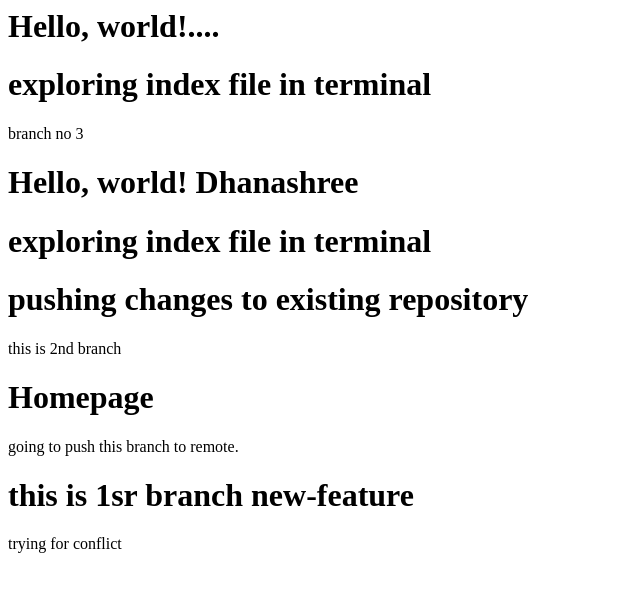
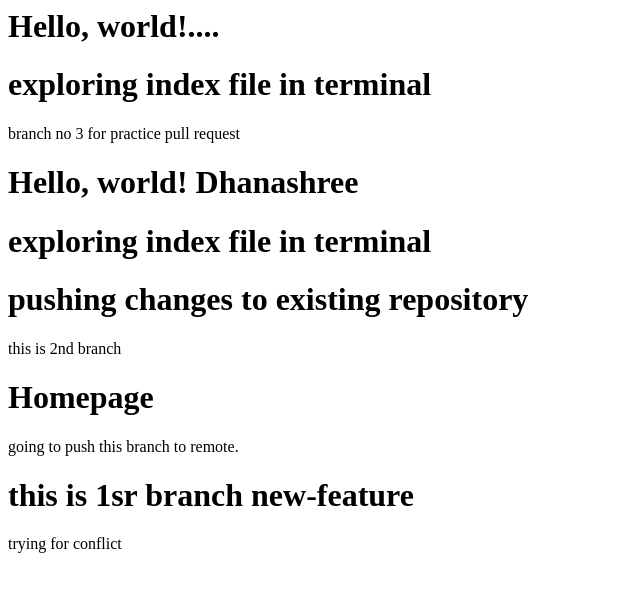
Before and after one commit to DhanashreeKharade451/mod1, a plain HTML site: page index.html in a window 1280 px wide. Shown: the whole page, without its empty margins (0-640 px from the left). Drawn offline with Linux system fonts and the light colour scheme.

Commit message:
pull request

```diff
--- a/index.html
+++ b/index.html
@@ -11,7 +11,7 @@
 
     </header>
 
-    <p>branch no 3</p>
+    <p>branch no 3 for practice pull request</p>
 
    <div>
 
```
